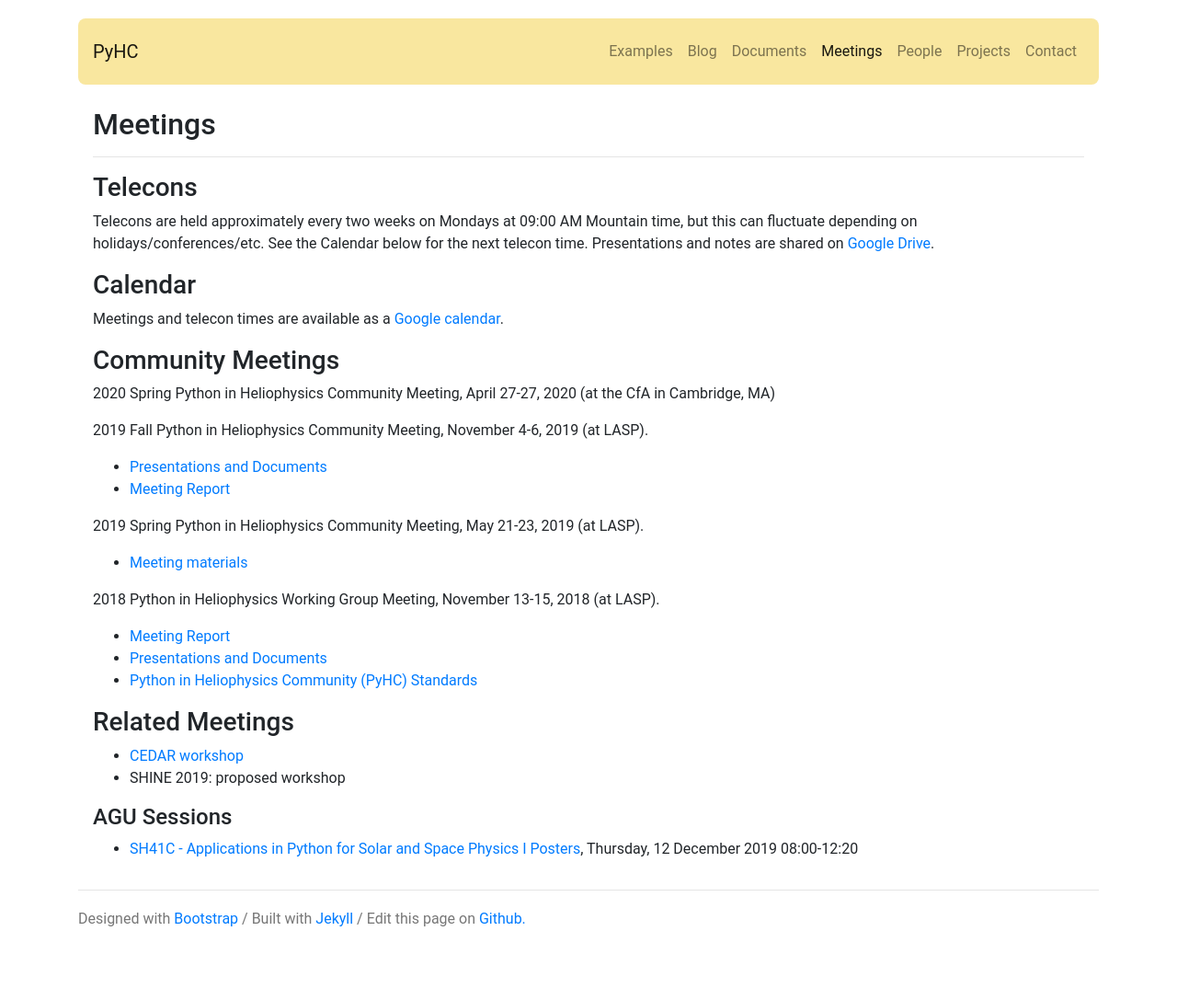
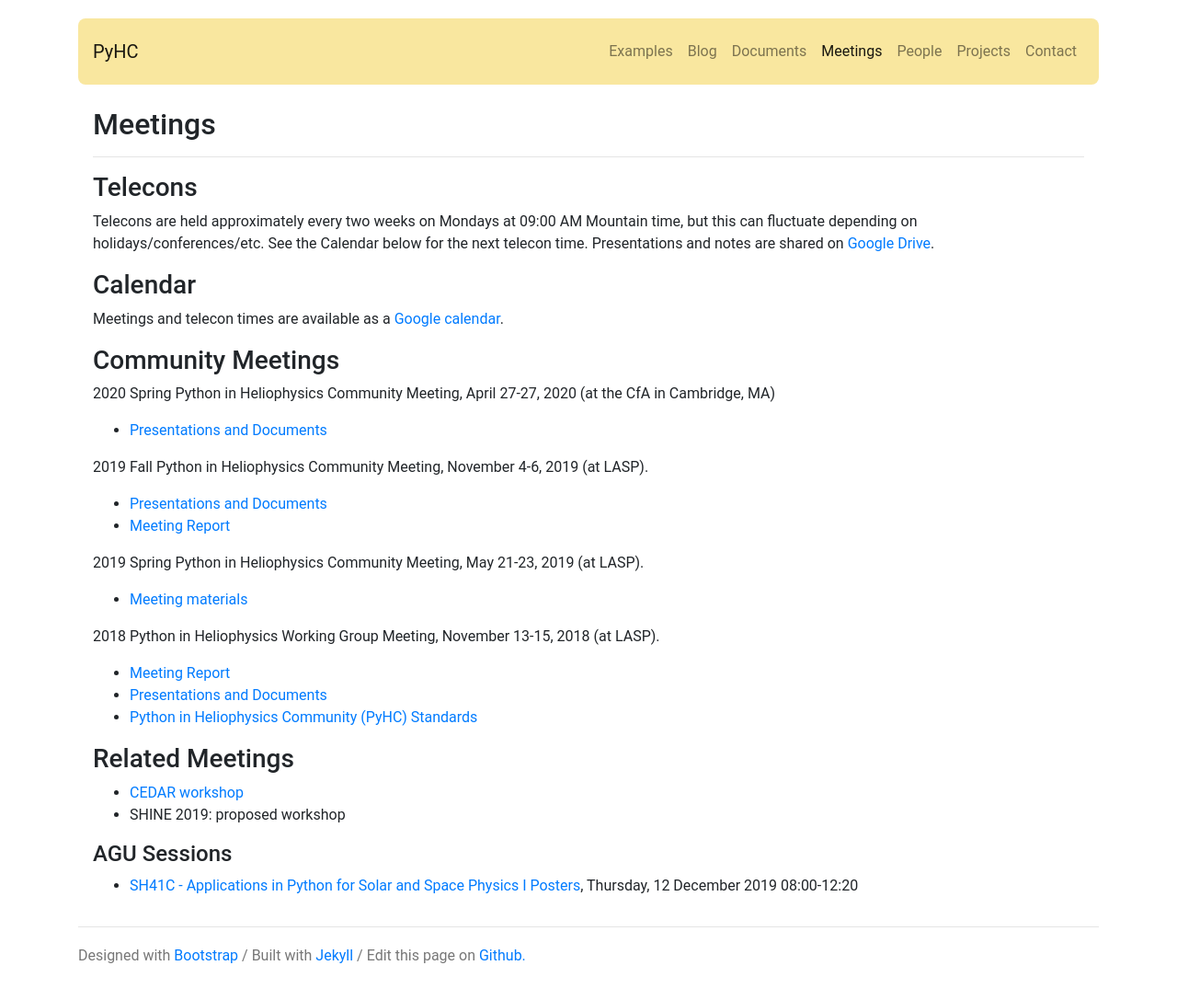
Before and after one commit to heliophysicsPy/heliophysicsPy.github.io, a Jekyll site: the page built from _pages/meetings.md, in a window 1280 px wide. Shown: the whole page at 92% size. Built offline with Jekyll 4.4.1, drawn with Linux system fonts in a browser that asks for light colours; nearby versions of some CDN libraries; before the commit the page ends 1047 px from its top, so only the background shows below that.

Commit message:
adding in link to Spring 2020 meeting Google Drive folder

```diff
--- a/_pages/meetings.md
+++ b/_pages/meetings.md
@@ -14,6 +14,7 @@
 
 ### Community Meetings
 2020 Spring Python in Heliophysics Community Meeting, April 27-27, 2020 (at the CfA in Cambridge, MA)
+* [Presentations and Documents](https://drive.google.com/drive/u/0/folders/1vONfB6hf0y-VVOPj1748R3U9agFyq0iV)
 
 2019 Fall Python in Heliophysics Community Meeting, November 4-6, 2019 (at LASP).
 * [Presentations and Documents](https://drive.google.com/drive/u/0/folders/1lSM0DwLuKli1Rv9eKYe0vBVB_V8_9wKB)
```
